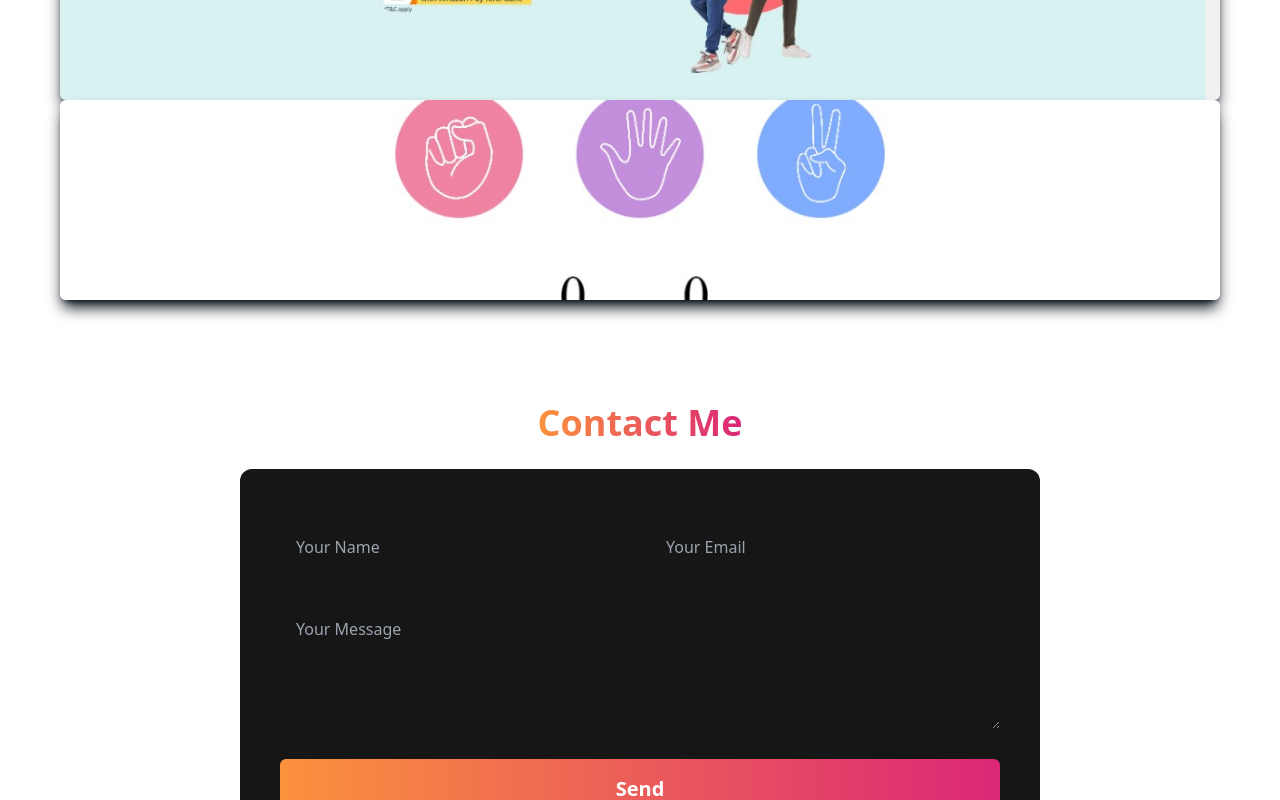
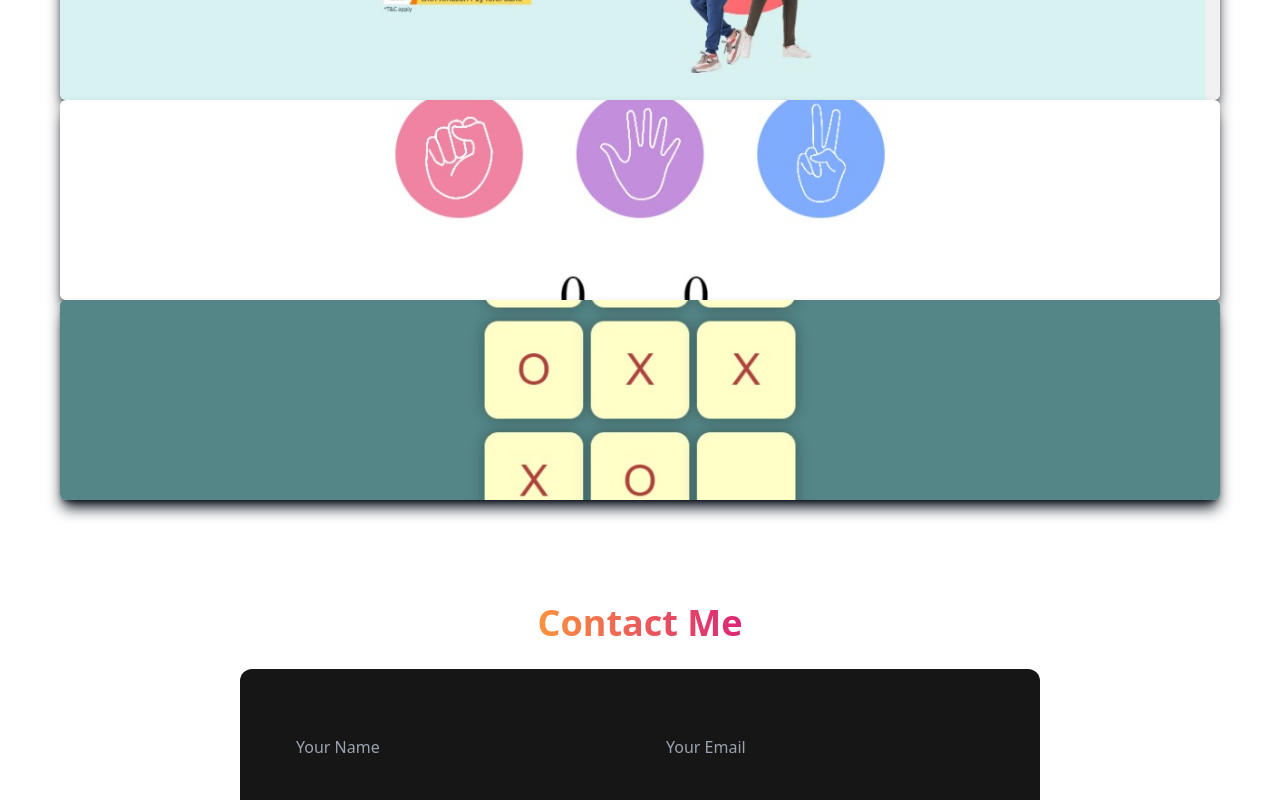
Before and after one commit to zaid187/Zaid-Portfolio, a React (Vite) app: page / in a window 1280 px wide. Shown: the part 1569-2369 px from the top of the page. Built offline with nearby package versions, Linux system fonts and the light colour scheme.

Commit message:
added new project

```diff
--- a/src/components/Work.jsx
+++ b/src/components/Work.jsx
@@ -1,6 +1,7 @@
 import React from 'react'
 import proj1 from '../assets/proj1.jpg'
 import proj3 from '../assets/proj3.jpg'
+import proj4 from '../assets/proj4.jpg'
 
 const Work = () => {
   return (
@@ -48,6 +49,23 @@
              </div>
          </div>
      </div>
+     <div className='transform transition-tranform duration-300 hover:scale-105 overflow-hidden
+                     shadow-lg shadow-[#040c16] group rounded-md flex justify-center items-center
+                     h-[200px] bg-cover relative'>
+         <img src={proj4}  alt="" />
+         <div className='opacity-0 group-hover:opacity-90 bg-[gray]/70 absolute inset-0 flex flex-col
+                         justify-center items-center'>
+             <span className='text-2xl font-bold text-white tracking-wider'>Project</span>
+             <div className='pt-8 text-center'>
+             <a href="https://3ttt.netlify.app/">
+                 <button className='text-center rounded-lg px-4 py-3 m-2 bg-white text-gray-700
+                                     font-bold text-lg'>
+                     Live
+                 </button>
+             </a>
+             </div>
+         </div>
+     </div>
      </div>
     </div>
   )
```
